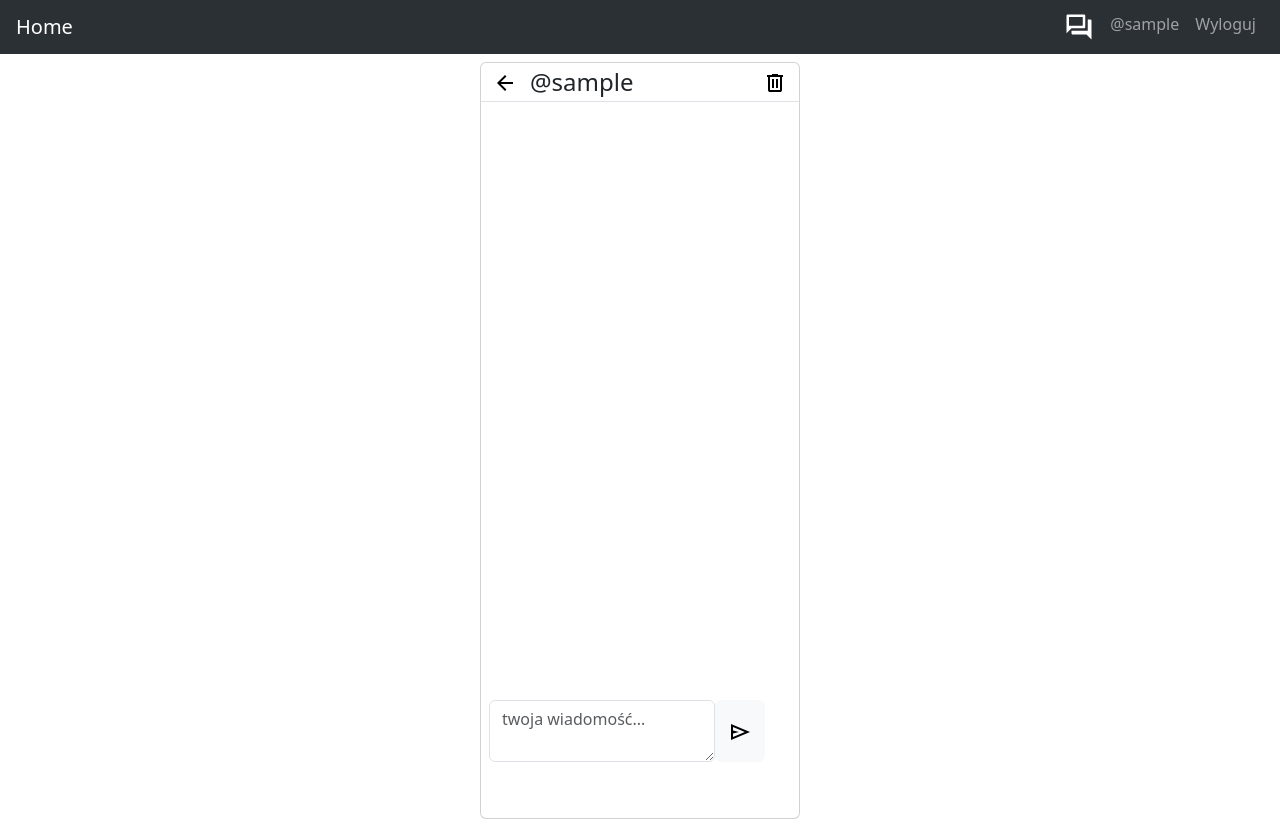
After one commit to Ja-ku-ba/aniBuddy, a Django app: page /messages/1/1 in a window 1280 px wide. The commit adds this page. Run offline with Django 5.2, Linux system fonts and the light colour scheme; the visitor is signed in with stand-in values (Sample User, id 1); data comes from the database, SQL or seed files in the repository.

Commit message:
chat page

```diff
--- /dev/null
+++ b/pages/templates/components/chatNavComponent.html
@@ -0,0 +1,21 @@
+{% load static %}
+
+<nav>
+    <ul class="list-inline d-flex border-bottom">
+        <li>
+            <a class="btn btn-outline-secondary border-0">
+                <img src="{% static "icons/arrow_back.svg" %}" alt="Cofnij">
+            </a>
+        </li>
+        <li>
+            <a class="btn font-size-lg">
+                @{{ roommate_username }}
+            </a>
+        </li>
+        <li class="ms-auto">
+            <a class="btn btn-outline-secondary border-0">
+                <img src="{% static "icons/delete.svg" %}" alt="Usuń chat">
+            </a>
+        </li>
+    </ul>
+</nav>
--- /dev/null
+++ b/pages/templates/pages/chat.html
@@ -0,0 +1,36 @@
+{% extends "index.html" %}
+{% load static %}
+
+{% block content %}
+    <div class="card h-100">
+        {% include "components/chatNavComponent.html" %}
+
+        <div class="chat">
+            {% for message in chat_messages %}
+                {% if message.from_user == request.user %}
+                    <div class="card w-75 ms-auto mb-3 me-2">
+                        <span class="border-bottom p-1">@{{ roommate_username }}, {{ message.sent|timesince }}</span>
+                        <span class="p-2">{{ message.message }}</span>
+                    </div>
+                {% else %}
+                    <div class="card w-75 mb-3 ms-2 p-1">
+                        <span class="border-bottom p-2">@{{ message.from_user }}, {{ message.sent|timesince }}</span>
+                        {{ message.message }}
+                    </div>
+                {% endif %}
+            {% endfor %}
+        </div>
+
+        <div class="form-inline chat-form">
+            <form class="form-group mb-2 mx-2 d-flex">
+                {% csrf_token %}
+                <textarea class="form-control" placeholder="twoja wiadomość..."></textarea>
+                <button class="btn btn-light" type="submit">
+                    <img src="{% static "icons/send.svg" %}" alt="Wyślij">
+                </button>
+            </form>
+        </div>
+
+    </div>
+
+{% endblock %}
--- a/pages/urls.py
+++ b/pages/urls.py
@@ -8,6 +8,6 @@ urlpatterns = [
     path("post/<int:pk>", views.post_page, name="post_page"),
     path("post/delete/<int:pk>", views.post_delete, name="post_delete"),
     path("post/reaction/<int:pk>", views.add_interaction, name="interaction"),
-    path("messages/<str:pk>", views.messages_page, name="messages"),
     path("messages/", views.messages_page, name="messages"),
+    path("messages/<str:pk1>/<str:pk2>", views.send_message_page, name="send_message"),
 ]
--- a/pages/views.py
+++ b/pages/views.py
@@ -4,7 +4,8 @@ from django.contrib import messages
 from django.shortcuts import redirect, render
 from filetype import guess
 
-from utils.orm import get_post, get_messages_headers
+from user.models import MyUserModel
+from utils.orm import get_post, get_messages_headers, get_messages_from_chat
 from .forms import ComentForm, PostForm, PostImageForm
 from .models import Coment, Post, PostImage, Reaction
 
@@ -167,11 +168,27 @@ def add_interaction(request, pk):
     return redirect("post_page", pk)
 
 
-def messages_page(request, pk=None):
-    messages_headers = get_messages_headers(1)
+def messages_page(request):
+    messages_headers = get_messages_headers(request.user.id)
     context = {"headers": messages_headers}
     return render(request, "pages/messagePage.html", context)
 
 
-def send_message(request, send_to):
-    return render(request, "pages/messagePage.html")
+def send_message_page(request, pk1, pk2):
+    if pk1 == request.user.id:
+        chat_messages = get_messages_from_chat(pk1, pk2)
+        second_user_pk = pk2
+    else:
+        chat_messages = get_messages_from_chat(pk2, pk1)
+        second_user_pk = pk1
+
+    try:
+        roommate = MyUserModel.objects.get(id=second_user_pk)
+    except ValueError:
+        messages.add_message(
+            request, messages.ERROR, "Chcesz wyświetlić rozmowę, która nie istnieje"
+        )
+        return redirect("messages")
+
+    context = {"chat_messages": chat_messages, "roommate_username": roommate.username}
+    return render(request, "pages/chat.html", context)
--- a/static/styles/index.css
+++ b/static/styles/index.css
@@ -1,5 +1,20 @@
 .fit-image {
-  object-fit: cover;
-  width: 100%;
-  max-height: 300px;
+    object-fit: cover;
+    width: 100%;
+    max-height: 300px;
 }
+
+.font-size-lg {
+    font-size: 24px !important;
+    padding: 0 !important;
+}
+
+/* chat page */
+.chat {
+    height: calc(100vh - 100px);
+}
+
+.chat-form {
+    position: fixed;
+    bottom: 30px;
+}
--- a/user/templates/user/pages/userPage.html
+++ b/user/templates/user/pages/userPage.html
@@ -3,7 +3,7 @@
 
 {% block content %}
     {% include "user/components/aboutMeBoard.html" %}
-    <a href="{% url 'messages' user.pk %}" class="card post-image my-2">
+    <a href="{% url 'messages' %}" class="card post-image my-2">
         Napisz wiadomość
     </a>
     {% for post in posts %}
--- a/utils/orm.py
+++ b/utils/orm.py
@@ -92,3 +92,15 @@ def get_messages_headers(pk):
     )
 
     return queryset
+
+
+def get_messages_from_chat(request_user, second_user):
+    queryset = UserMessage.objects.filter(
+        from_user=request_user, to_user=second_user
+    ) | UserMessage.objects.filter(from_user=second_user, to_user=request_user)
+    queryset.annotate(
+        time_since=ExpressionWrapper(
+            datetime.now() - F("sent"), output_field=DurationField()
+        ),
+    ).values("time_since")
+    return queryset
```
Also changed, not shown: pages/templates/components/messageSentTimeComponent.html (added, +10 -0 lines), pages/templates/pages/messagePage.html (+3 -12 lines), pages/templates/components/postShow.html (indentation only), static/icons/arrow_back.svg (added), static/icons/delete.svg (added), static/icons/send.svg (added).
